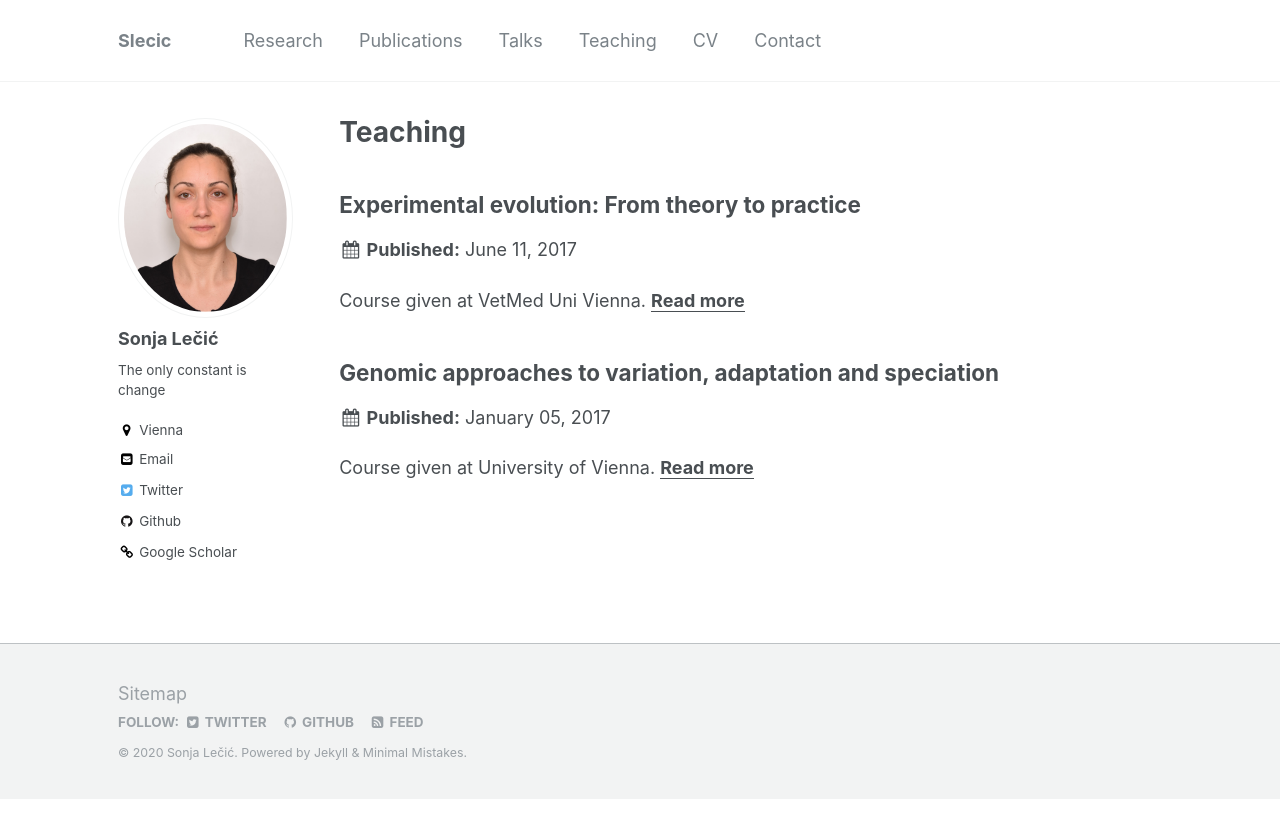
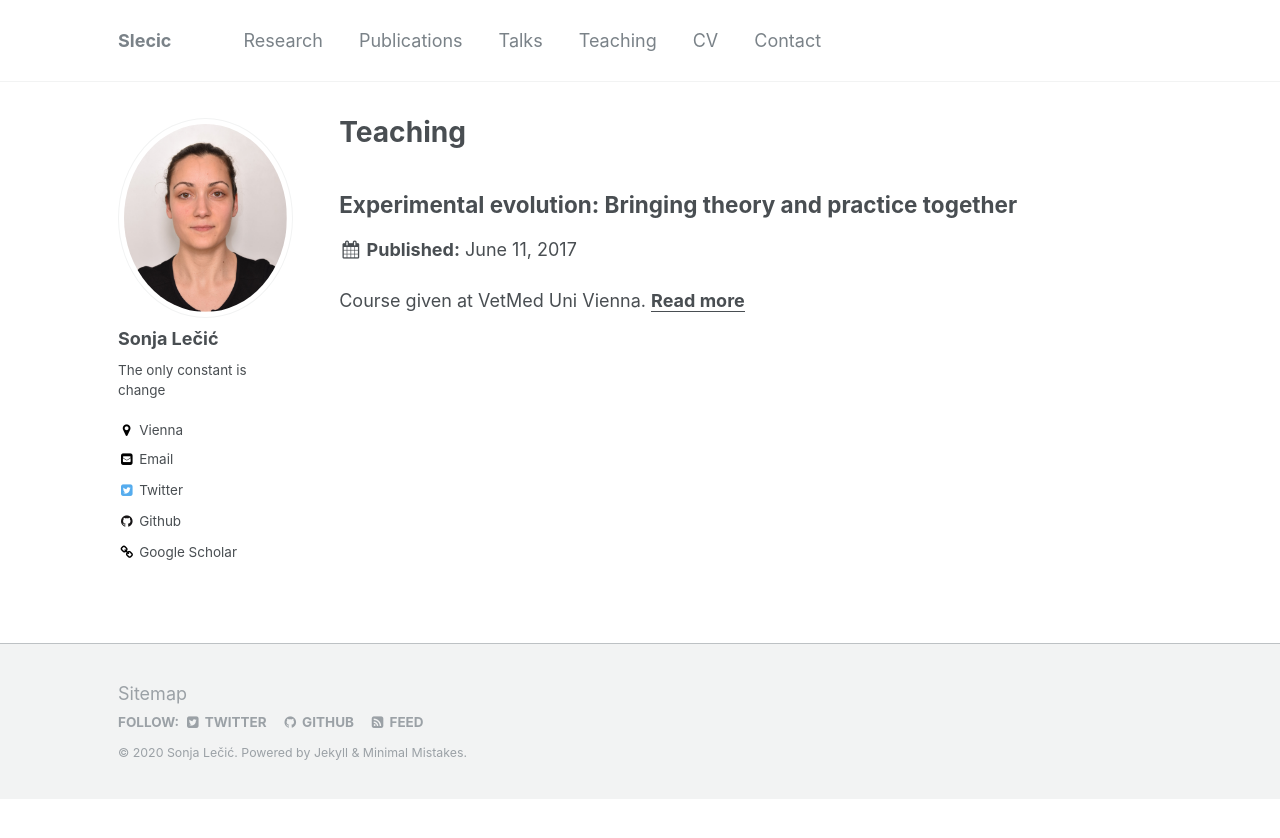
Before and after one commit to slecic/slecic.github.io, a Jekyll site: the page built from _pages/teaching.html, in a window 1280 px wide. Shown: the top 838 px of the page. Built offline with Jekyll 4.4.1, drawn with Linux system fonts in a browser that asks for light colours.

Commit message:
05082020

```diff
--- a/_teaching/2017-06-11-ee.md
+++ b/_teaching/2017-06-11-ee.md
@@ -1,5 +1,5 @@
 ---
-title: "Experimental evolution: From theory to practice"
+title: "Experimental evolution: Bringing theory and practice together"
 collection: teaching
 teaching_type: "Experimental evolution"
 permalink: /teaching/experimental-evolution
--- a/_teaching/2017-genomic-approaches.md
+++ /dev/null
@@ -1,12 +0,0 @@
----
-title: "Genomic approaches to variation, adaptation and speciation"
-collection: teaching
-teaching_type: "Genomic approaches"
-permalink: /teaching/genomic-approaches
-institution: "University of Vienna"
-date: 2017-01-05
-excerpt: "Course given at [University of Vienna](https://ufind.univie.ac.at/de/course.html?lv=300369&semester=2017S)."
----
-[Course link](https://ufind.univie.ac.at/de/course.html?lv=300369&semester=2017S)
-
-Genomics and genome evolution from next-generation sequencing data, such as whole-genome sequencing, RAD sequencing and transcriptomics. We want to exemplify genomic investigation procedures to trace natural selection, genetic ancestry, function, structure and gene-environment interactions, starting with introducing basic omic approaches, such as de novo assembly and mapping.
```
Also changed, not shown: 3 other files.
